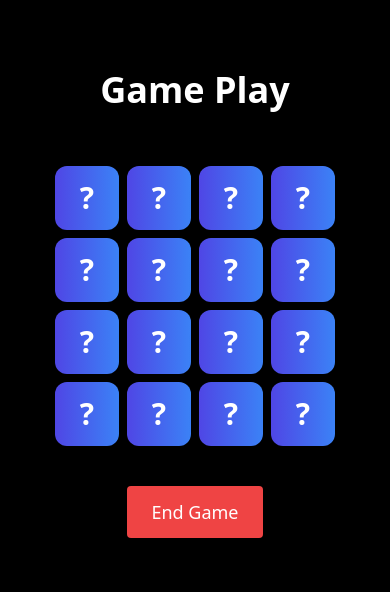
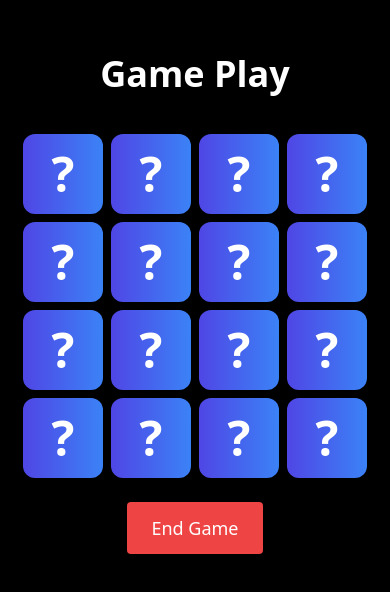
Before and after one commit to itsjoacor/unq-ui-joaquin-rodriguez-trabajo-final, a React (Vite) app: page /game in a window 390 px wide. Shown: the part 118-710 px from the top of the page. Built offline with nearby package versions, Linux system fonts and the light colour scheme.

Commit message:
test responsive mobile

```diff
--- a/src/shared/components/game/GridMemo.jsx
+++ b/src/shared/components/game/GridMemo.jsx
@@ -1,10 +1,28 @@
-import React from "react";
+import React, { useState, useEffect } from "react";
 
 function GridMemo({ size, grid, selected, handleSquareClick }) {
+  const [squareSize, setSquareSize] = useState("h-24 w-24");
+
+  useEffect(() => {
+    const updateSquareSize = () => {
+      if (window.innerWidth < 640) {
+        setSquareSize(size === 8 ? "h-12 w-12" : size === 6 ? "h-16 w-16" : "h-20 w-20");
+      } else if (window.innerWidth < 1024) {
+        setSquareSize(size === 8 ? "h-16 w-16" : size === 6 ? "h-20 w-20" : "h-24 w-24");
+      } else {
+        setSquareSize(size === 8 ? "h-20 w-20" : size === 6 ? "h-24 w-24" : "h-28 w-28");
+      }
+    };
+
+    updateSquareSize();
+    window.addEventListener("resize", updateSquareSize);
+    return () => window.removeEventListener("resize", updateSquareSize);
+  }, [size]);
+
   return (
-		<div className="flex items-center justify-center p-4">
+    <div className="flex items-center justify-center">
       <div
-				className={`grid gap-2 ${
+        className={`grid gap-2 sm:gap-3 md:gap-4 ${
           size === 4
             ? "grid-cols-4"
             : size === 6
@@ -15,13 +33,7 @@ function GridMemo({ size, grid, selected, handleSquareClick }) {
         {grid.map((square, index) => (
           <div
             key={square.id}
-						className={`relative ${
-							size === 4
-								? "h-16 w-16 sm:h-20 sm:w-20 md:h-24 md:w-24"
-								: size === 6
-								? "h-14 w-14 sm:h-18 sm:w-18 md:h-20 md:w-20"
-								: "h-12 w-12 sm:h-16 sm:w-16 md:h-18 md:w-18"
-						} cursor-pointer perspective`}
+            className={`relative ${squareSize} cursor-pointer perspective`}
             onClick={() => handleSquareClick(index)}
           >
             <div
@@ -29,18 +41,17 @@ function GridMemo({ size, grid, selected, handleSquareClick }) {
                 selected.includes(index) || square.matched ? "rotate-y-180" : ""
               }`}
             >
-							<div className="absolute inset-0 flex items-center justify-center bg-gradient-to-r from-indigo-600 to-blue-500 text-white text-3xl sm:text-4xl md:text-5xl font-bold rounded-xl shadow-lg backface-hidden">
+              <div className="absolute inset-0 flex items-center justify-center bg-gradient-to-r from-indigo-600 to-blue-500 text-white text-5xl font-bold rounded-xl shadow-lg backface-hidden">
                 ?
               </div>
+
               <div
                 className={`absolute inset-0 flex items-center justify-center ${
                   square.matched ? "bg-green-500" : "bg-yellow-400"
-								} border-4 border-transparent text-black text-xl sm:text-2xl md:text-3xl font-bold rounded-lg transform rotate-y-180 backface-hidden`}
+                } border-4 border-transparent text-black text-2xl font-bold rounded-lg transform rotate-y-180 backface-hidden`}
               >
                 <div className="bg-white rounded-lg flex items-center justify-center w-3/4 h-3/4">
-									<span className="text-2xl sm:text-3xl md:text-4xl font-bold">
-										{square.value}
-									</span>
+                  <span className="text-3xl font-bold">{square.value}</span>
                 </div>
               </div>
             </div>
```
Lines whose indentation alone changed are shown as unchanged.
